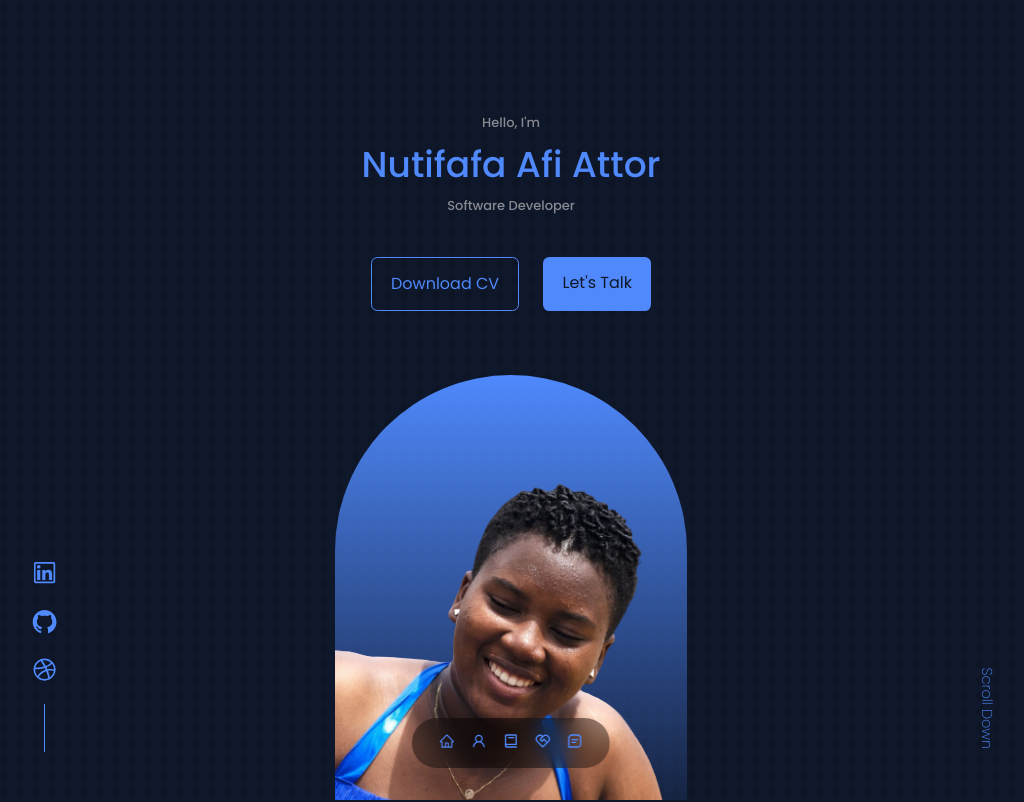
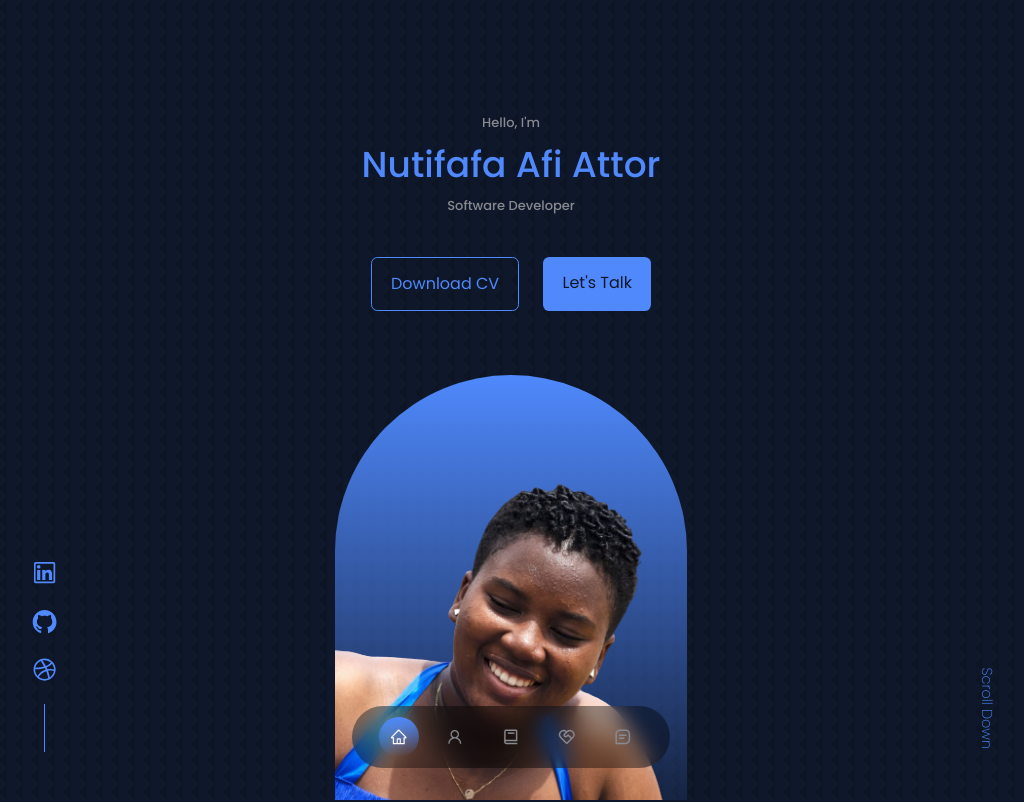
Before and after one commit to neophyte-programmer/react-portfolio, a React (Create React App) app: page / in a window 1280 px wide. Shown: the top 802 px of the page, without its empty margins (129-1153 px from the left). Built offline with nearby package versions, Linux system fonts and the light colour scheme.

Commit message:
added className

```diff
--- a/src/components/nav/Nav.jsx
+++ b/src/components/nav/Nav.jsx
@@ -7,19 +7,19 @@ import {RiServiceLine} from 'react-icons/ri'
 const Nav = () => {
   return (
     <nav>
-      <a href="#">
+      <a href="#" className='nav__link active'>
         <AiOutlineHome />
       </a>
-      <a href="#about">
+      <a href="#about" className='nav__link'>
         <AiOutlineUser />
       </a>
-      <a href="#experience">
+      <a href="#experience" className='nav__link'>
         <BiBook />
       </a>
-      <a href="#services">
+      <a href="#services" className='nav__link'>
         <RiServiceLine />
       </a>
-      <a href="#contact">
+      <a href="#contact" className='nav__link'>
         <BiMessageSquareDetail />
       </a>
 
```
